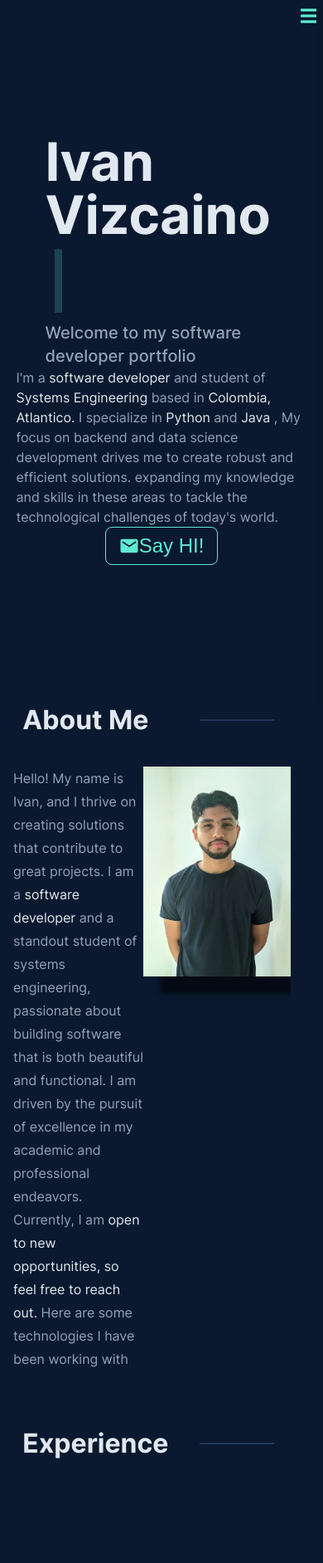
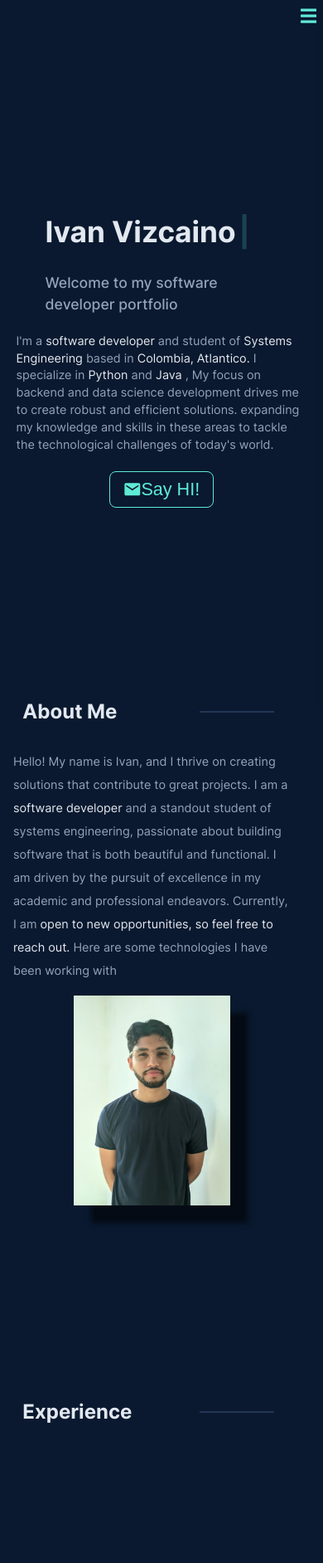
Before and after one commit to VizcainoRAW/portfolio, a Django app: page /portfolio/ in a window 390 px wide. Shown: the top 1884 px of the page at 83% size. Run offline with Django 5.2, Linux system fonts and the light colour scheme; data that the repository does not hold is empty; some web fonts are replaced.

Commit message:
Added icon and responsive design

```diff
--- a/apps/core/static/core/css/portfolio.css
+++ b/apps/core/static/core/css/portfolio.css
@@ -161,12 +161,12 @@ button:hover {
 .hero-wrapper{
     display: flex;
     width: 90%;
-    height: 100%;
+    height: 50vh;
     flex-direction: column;
     align-items: center;
-    justify-content: flex-end;
+    justify-content: space-evenly;
     padding-left: 5rem;
-    padding-bottom: 2rem;
+    padding-bottom: 3rem;
 }
 
 .tittle{
@@ -266,11 +266,11 @@ button:hover {
     display: flex;
     align-items: center;
     justify-content: space-evenly;
+    width: 100%;
 }
 
 .skills-grid{
-    width: 80%;
-    height: 100%;
+    width: 90%;
     display: grid;
     grid-gap: 10px;
     grid-template-columns: repeat(8,1fr);
@@ -490,6 +497,11 @@ footer{
 
     html{
         scroll-padding: calc(10vh*(-1));
+    }
+
+    body{
+        font-size: 0.9rem;
+        line-height: 1.3rem;
     }
 
     .hamburger{
@@ -546,9 +558,14 @@ footer{
         padding: 0;
     }
 
-    .title{
-        font-size: 1.25rem;
-        margin: 0;
+    .Typist{
+        font-size: 2.2rem;
+        line-height: 2.5rem;
+    }
+
+    .subtittle{
+        font-size: 1.1rem;
+        line-height: 1.6rem;
     }
 
     .description{
@@ -556,12 +573,9 @@ footer{
         margin: 0;
     }
 
-    .summary{
-        font-size: 1rem;
-    }
-
-    .heading{
-        font-size: 2rem;
+    .heading-title{
+        font-size: 1.5rem;
+        line-height: 1.75rem;
     }
 
     .about-content{
@@ -569,14 +583,17 @@ footer{
         align-items: center;
         justify-content: flex-start;
         padding-left: 1rem;
-        overflow: hidden;
     }
 
     .about-text{
+        flex-direction: column;
         width: 100%;
-        font-size: 1rem;
-        height: 60%;
-        justify-content: flex-start;
+        align-items: center;
+        gap: 1rem;
+    }
+
+    .about-text p{
+        width: 100%;
     }
 
     .about-image{
@@ -585,33 +602,24 @@ footer{
 
     }
 
+    .skills-grid{
+        grid-template-columns: repeat(auto-fill, minmax(75px, 1fr));
+        grid-template-columns: repeat(auto-fill, minmax(75px, 1fr));
+    }
+
     .experience-content{
         width: 90%;
         padding-left: 1rem;
     }
 
-    .experience-tab{
-        width: 100%;
-        height: 100%;
-        flex-direction: column;
+    .job{
+        width: 80vw;
     }
 
-    .tab{
-        width: 100%;
-    }
+    .job-title,.job-company{
+        font-size: 1rem;
+        line-height: 1.25rem;
 
-    .tablink{
-        font-size: 1rem;
-    }
-
-    .tab-content{
-        width: 100%;
-        padding-top: 1.5rem;
-        font-size: 1rem;
-    }
-
-    .joblist-job-title{
-        margin: 0;
     }
 
     .projects-content{
--- a/apps/core/templates/core/about.html
+++ b/apps/core/templates/core/about.html
@@ -14,7 +14,7 @@
                 Currently, I am <span class="light">open to new opportunities, so feel free to reach out. </span>
                 Here are some technologies I have been working with
             </p>
-            <div class="about-image"><img src="{% static "core/img/personal_photo.png" %}" alt="person" class="person"></div>
+            <div class="about-image"><img src="{% static "core/img/personal_photo.avif" %}" alt="person" class="person"></div>
         </div>
         <div class="about-description">
             <ul class="skills-grid">
--- a/apps/core/templates/core/base.html
+++ b/apps/core/templates/core/base.html
@@ -6,19 +6,19 @@
     <meta charset="UTF-8">
     <title>Ivan Vizcaino Garcia - portfolio</title>
     <meta name="description" content="A portfolio website to show all my projects and skills.">
+    <link rel="icon" href="{% static 'core/img/logo.png' %}" type="image/png">
     <meta name="viewport" content="width=device-width,initial-scale=1"/>
     <meta name="theme-color" content="#000000">
     <link rel="stylesheet" href="{% static 'core/css/reset.css' %}">
     <link rel="stylesheet" href="{% static 'core/css/portfolio.css' %}">
-    <link rel="preconnect" href="https://fonts.googleapis.com">
-    <link rel="preconnect" href="https://fonts.gstatic.com" crossorigin="">
-    <link href="https://fonts.googleapis.com/css2?family=Dosis:wght@300;400&amp;family=NTR&amp;display=swap" rel="stylesheet">
     <script src="{% static 'core/js/portfolio.js' %}"></script>
 </head>
-{% include "core/partials/header.html" %}
+
 <body>
+    {% include "core/partials/header.html" %}
     {% block content %}
     {% endblock  %}
+    {% include "core/partials/footer.html" %}
 </body>
-{% include "core/partials/footer.html" %}
+
 </html>
```
Also changed, not shown: other parts of apps/core/static/core/css/portfolio.css (+9 -20 lines), apps/core/static/core/img/logo.png (added), apps/core/static/core/img/personal_photo.avif (added), apps/core/static/core/img/personal_photo.png (deleted).
